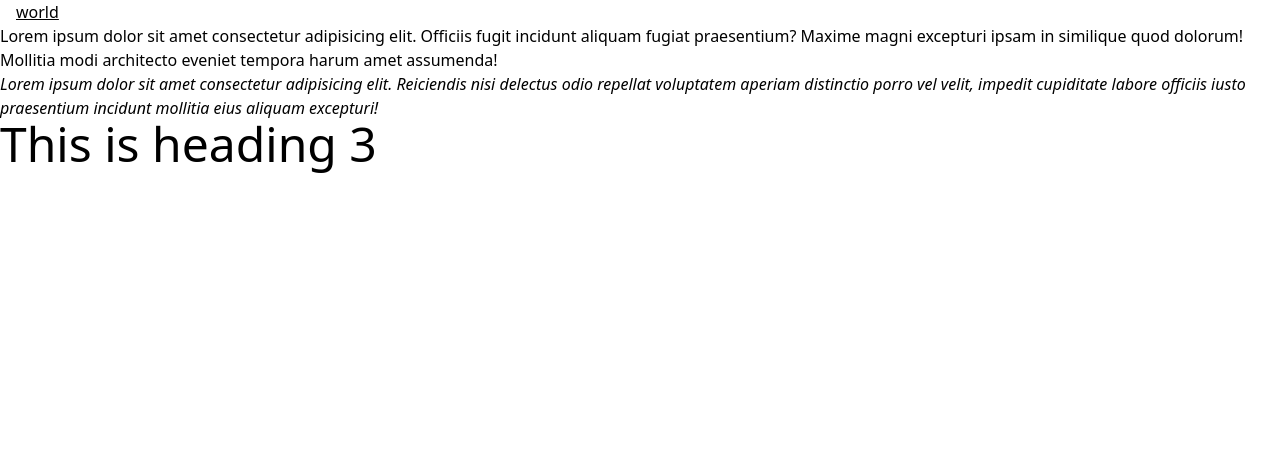
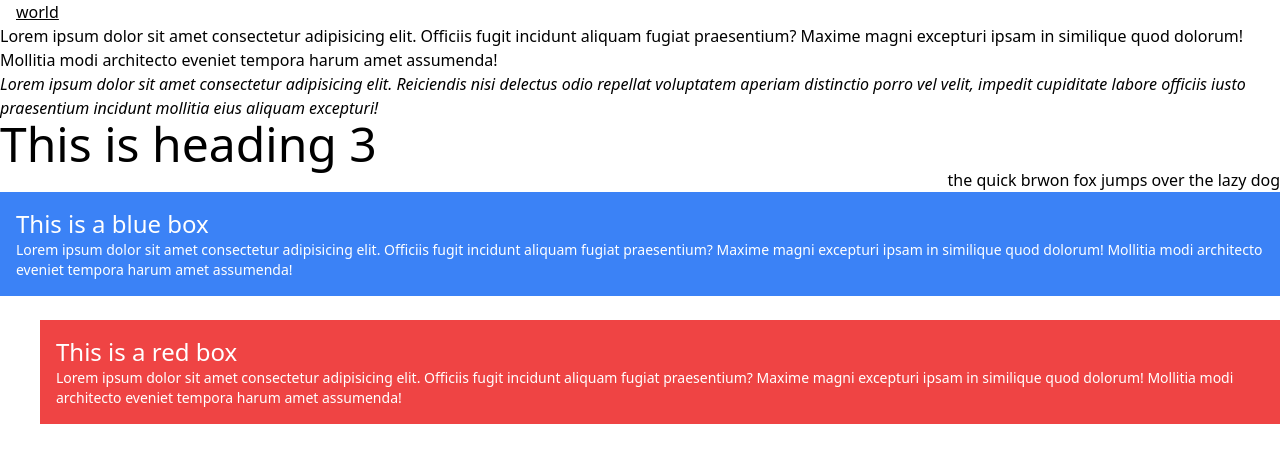
Before and after one commit to Dushyant-2004/Tailwind, a plain HTML site: page index.html in a window 1280 px wide. Drawn offline with nearby package versions, Linux system fonts and the light colour scheme.

Commit message:
some changes

```diff
--- a/index.html
+++ b/index.html
@@ -11,6 +11,19 @@
        <p class="font-sans">Lorem ipsum dolor sit amet consectetur adipisicing elit. Officiis fugit incidunt aliquam fugiat praesentium? Maxime magni excepturi ipsam in similique quod dolorum! Mollitia modi architecto eveniet tempora harum amet assumenda!</p>
        <p class="text-base italic">Lorem ipsum dolor sit amet consectetur adipisicing elit. Reiciendis nisi delectus odio repellat voluptatem aperiam distinctio porro vel velit, impedit cupiditate labore officiis iusto praesentium incidunt mollitia eius aliquam excepturi!</p>
        <h3 class="text-5xl">This is heading 3 </h3>
+        <p class="text-end"> the quick brwon fox jumps over the lazy dog </p>
+
+        <div class="bg-blue-500 text-white p-4">
+            <h1 class="text-2xl">This is a blue box</h1>
+            <p class="text-sm">Lorem ipsum dolor sit amet consectetur adipisicing elit. Officiis fugit incidunt aliquam fugiat praesentium? Maxime magni excepturi ipsam in similique quod dolorum! Mollitia modi architecto eveniet tempora harum amet assumenda!</p>
+
+        </div>
+        <br>
+        <div class="bg-red-500 text-white p-4 ml-10">
+            <h1 class="text-2xl">This is a red box</h1>
+            <p class="text-sm">Lorem ipsum dolor sit amet consectetur adipisicing elit. Officiis fugit incidunt aliquam fugiat praesentium? Maxime magni excepturi ipsam in similique quod dolorum! Mollitia modi architecto eveniet tempora harum amet assumenda!</p>
+
+
 
 </body>
 </html>
```
